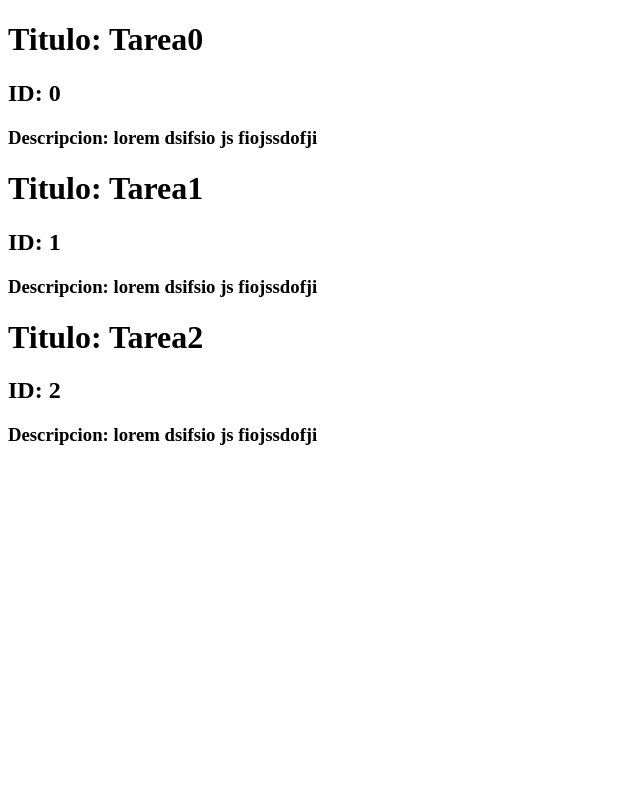
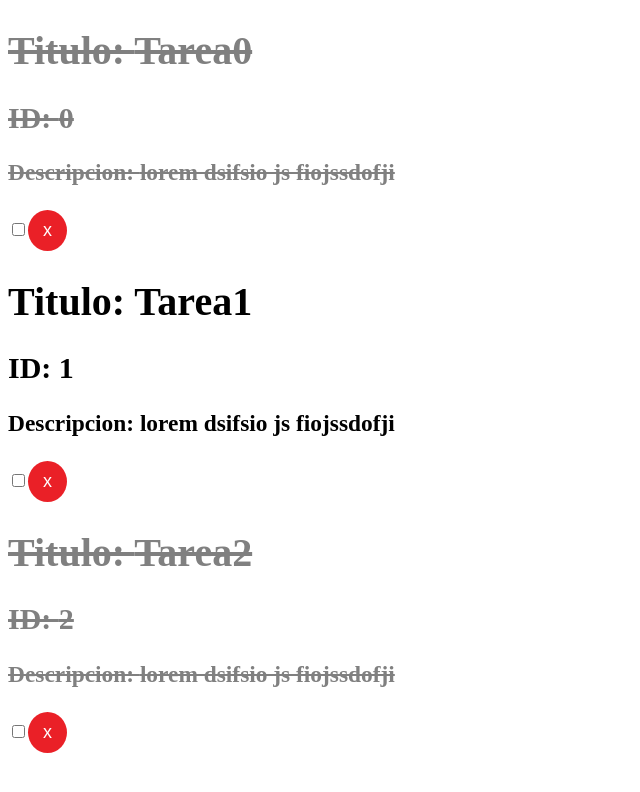
Before and after one commit to KevinGalindos/ProyectoReact1, a React (Create React App) app: page / in a window 1280 px wide. Shown: the top 792 px of the page, without its empty margins (0-640 px from the left). Built offline with nearby package versions, Linux system fonts and the light colour scheme.

Commit message:
Parte estilos

```diff
--- a/src/App.js
+++ b/src/App.js
@@ -1,24 +1,20 @@
-import React,{Component} from 'react';
+import React, { Component } from 'react';
 import './App.css';
 import tareas from './sample/tareas.json';
+import Tareas from './components/Tareas';
 
 
-class App extends Component{
+class App extends Component {
 
-state = {
-  tareas:tareas
-}
+  state = {
+    tareas: tareas
+  }
 
-    render(){
-      return <div>
-        {this.state.tareas.map(e=><p key={e.id}>
-        <h1>Titulo: {e.titulo}</h1>
-        <h2>ID: {e.id}</h2>
-        <h3>Descripcion: {e.descripcion}</h3>
-
-        </p>)}
-      </div>
-    }
+  render() {
+    return <div>
+      <Tareas tareas={this.state.tareas}/>
+    </div>
+  }
 }
 
 
--- /dev/null
+++ b/src/components/Tarea.js
@@ -0,0 +1,44 @@
+import React, { Component } from 'react';
+
+
+
+class Tarea extends Component {
+
+    EstiloCompleto(){
+        return{
+            fontSize:'20px',
+            color:this.props.tarea.cumplido ? 'gray':'black',
+            textDecoration: this.props.tarea.cumplido ? 'line-through':'none'
+        }
+    }
+
+    render() {
+
+        const {tarea} = this.props;
+
+        return <div style={this.EstiloCompleto()}>
+            <h1>Titulo: {tarea.titulo}</h1>
+            <h2>ID: {tarea.id}</h2>
+            <h3>Descripcion: {tarea.descripcion}</h3>
+            <input type="checkbox" />
+            <button style={BtnBorrar}>
+                x
+            </button>
+
+        </div>
+    }
+
+
+}
+
+const BtnBorrar = {
+    fontSize: '18px',
+    background:'#ea2027',
+    color: '#fff',
+    border: 'none',
+    padding: '10px 15px',
+    borderRadius:'50%',
+    cursor:'pointer'
+}
+
+export default Tarea;
--- /dev/null
+++ b/src/components/Tareas.js
@@ -0,0 +1,12 @@
+import React, { Component } from 'react';
+import Tarea from './Tarea';
+
+
+
+class Tareas extends Component {
+    render() {
+        return this.props.tareas.map(tarea => <Tarea tarea={tarea} key={tarea.id} />)
+    }
+}
+
+export default Tareas;
```
